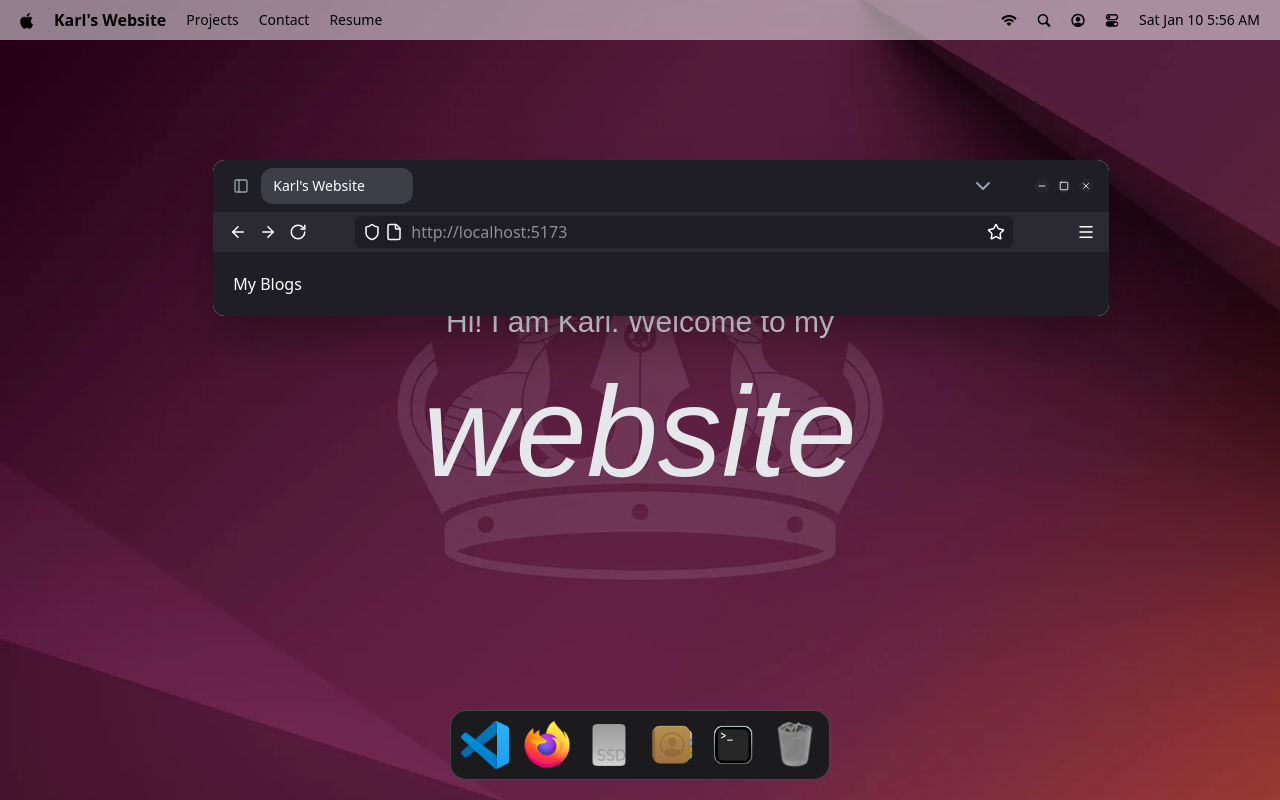
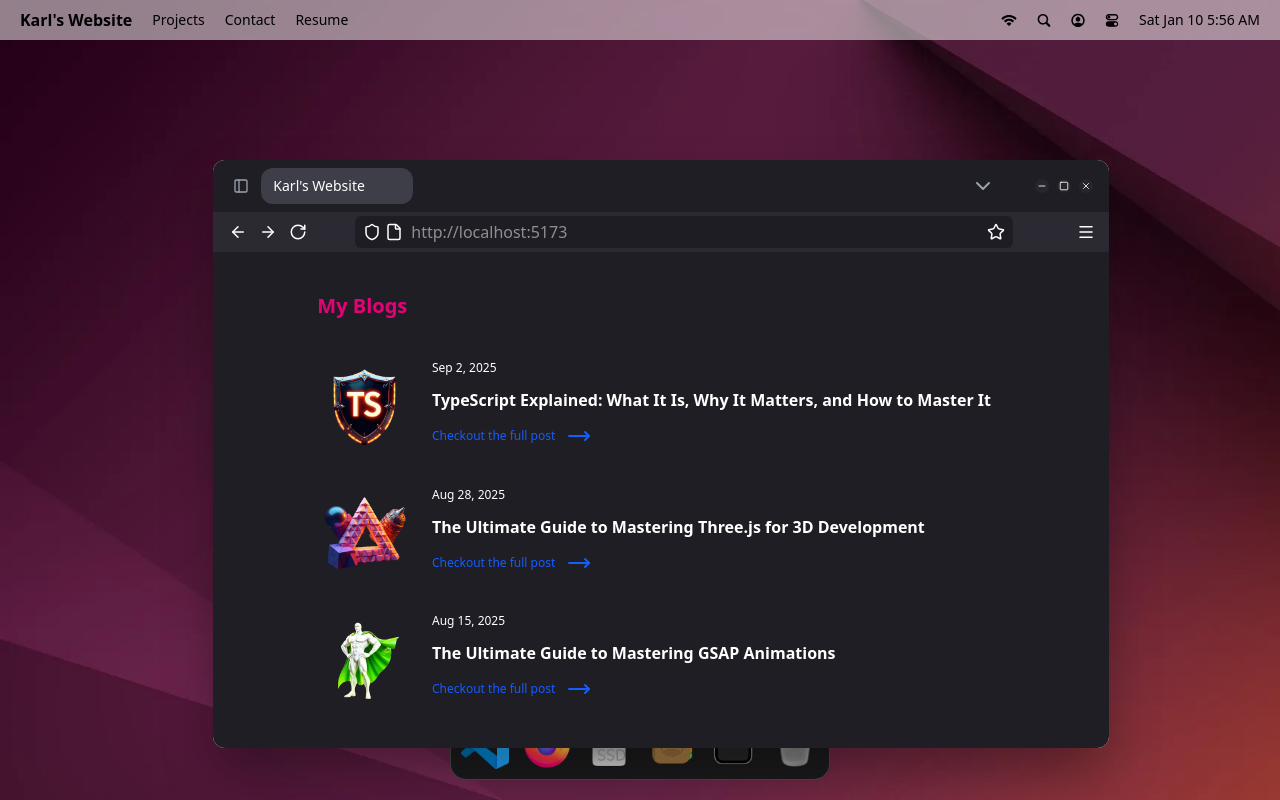
Before and after one commit to Karlroxas21/my-website-v2, a React (Vite) app: page / in a window 1280 px wide. Both pictures are taken after a click on the button 547 px from the left and 745 px from the top of the page. Built offline with nearby package versions, Linux system fonts and the light colour scheme; a web font is replaced by a local one.

Commit message:
feat: Add firefox / my blogs

```diff
--- a/src/components/Navbar.tsx
+++ b/src/components/Navbar.tsx
@@ -5,7 +5,6 @@ const Navbar = () => {
     return (
         <nav>
             <div>
-                <img src="/public/images/logo.svg" />
                 <p className="font-bold">Karl's Website</p>
 
                 <ul>
--- a/src/index.css
+++ b/src/index.css
@@ -62,6 +62,39 @@ body {
 }
 
 @layer components {
+
+    .blog {
+        @apply p-10 max-w-3xl mx-auto;
+
+        h2 {
+            @apply text-xl font-bold text-pink-600 mb-10;
+        }
+    }
+
+    .blog-post {
+        @apply grid grid-cols-12 space-x-5;
+
+        img {
+            @apply size-full rounded-md object-cover;
+        }
+
+        .content {
+            @apply col-span-10 space-y-3;
+
+            p {
+                @apply text-xs;
+            }
+
+            h3 {
+                @apply font-semibold text-base;
+            }
+
+            a {
+                @apply text-blue-600 text-xs hover:underline flex items-center gap-3;
+            }
+        }
+    }
+
     .icon {
         @apply p-1 hover:bg-gray-200 rounded hover:cursor-default;
     }
@@ -110,7 +143,7 @@ body {
         }
 
         .maximize {
-            @apply size-3.5 rounded-full bg-[#2d2c32]/60    ;
+            @apply size-3.5 rounded-full bg-[#2d2c32]/60;
         }
     }
 
@@ -124,7 +157,7 @@ body {
     }
 
     #terminal {
-        @apply w-xl absolute top-32 left-1/12 bg-white shadow-2xl drop-shadow-2xl rounded-xl overflow-hidden;
+        @apply w-xl absolute top-32 left-1/12 bg-[#300a24] text-white shadow-2xl drop-shadow-2xl rounded-xl overflow-hidden;
 
         h2 {
             @apply font-bold text-sm text-center w-full;
--- a/src/windows/Firefox.tsx
+++ b/src/windows/Firefox.tsx
@@ -1,6 +1,7 @@
 import WindowWrapper from '@hoc/WindowWrapper';
 import WindowControls from '../components/WindowControls';
-import { ArrowLeft, ArrowRight, ChevronDown, PanelLeft, RotateCw, Shield, File, Star, Menu } from 'lucide-react';
+import { ArrowLeft, ArrowRight, ChevronDown, PanelLeft, RotateCw, Shield, File, Star, Menu, MoveRight } from 'lucide-react';
+import { blogPosts } from '@constants/index';
 
 const Firefox = () => {
     return (
@@ -48,8 +49,24 @@ const Firefox = () => {
             </div>
             {/* Body */}
             <div className='bg-[#1f1e25] text-white'>
-                <div className='p-5'>
-                    <p>My Blogs</p>
+                <div className='blog'>
+                    <h2>My Blogs</h2>
+
+                    <div className='space-y-8'>
+                        {blogPosts.map(({id, image, title, date, link}) => (
+                            <div key={id} className='blog-post'>
+                                <div className='col-span-2'>
+                                    <img src={image} alt={title}/>
+                                </div>
+
+                                <div className="content">
+                                    <p>{date}</p>
+                                    <h3>{title}</h3>
+                                    <a href={link} target='_blank' rel="noopener noreferrer">Checkout the full post <MoveRight className='icon-hover'/></a>
+                                </div>
+                            </div>
+                        ))}
+                    </div>
                 </div>
 
             </div>
--- a/src/windows/Terminal.tsx
+++ b/src/windows/Terminal.tsx
@@ -44,7 +44,7 @@ const Terminal = () => {
                         <Check size={20} />5 of 5 stacks loaded successfully (100%)
                     </p>
 
-                    <p className="text-black">
+                    <p className="text-white">
                         <Flag size={15} fill="black" />
                         Render time: 5ms
                     </p>
```
